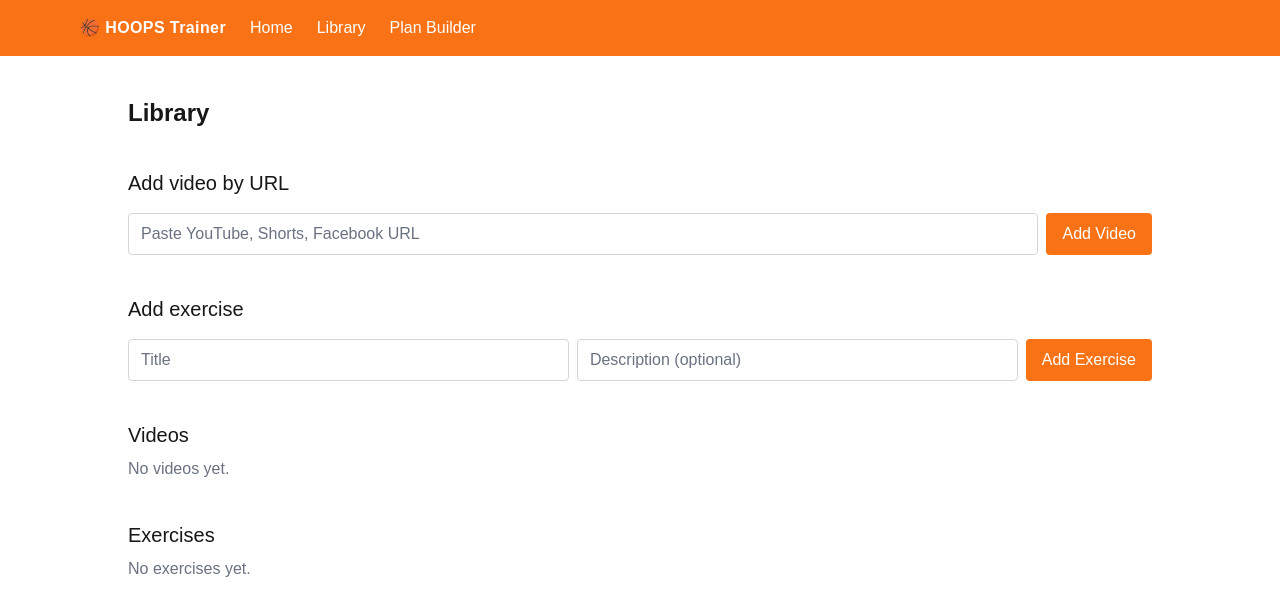
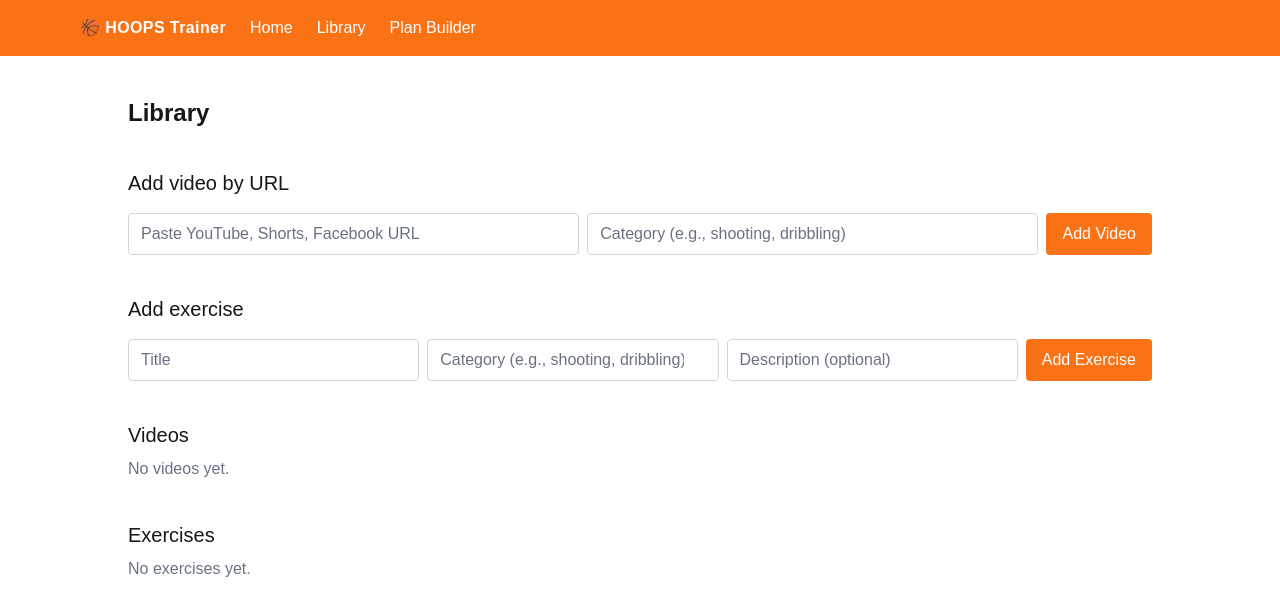
Before and after one commit to jmjcko/hoops-trainer, a Next.js app: page /library in a window 1280 px wide. Shown: the top 616 px of the page. Built offline with nearby package versions, Linux system fonts and the light colour scheme.

Commit message:
feat(categories): add category to videos/exercises and UI inputs + display

```diff
--- a/src/app/library/page.tsx
+++ b/src/app/library/page.tsx
@@ -15,6 +15,8 @@ export default function LibraryPage() {
   const [videoError, setVideoError] = useState<string | null>(null);
   const [exerciseTitle, setExerciseTitle] = useState("");
   const [exerciseDesc, setExerciseDesc] = useState("");
+  const [videoCategory, setVideoCategory] = useState("");
+  const [exerciseCategory, setExerciseCategory] = useState("");
 
   useEffect(() => {
     setLib(loadLibrary());
@@ -36,11 +38,13 @@ export default function LibraryPage() {
       id: idBase,
       url,
       platform,
+      category: videoCategory.trim() || undefined,
     };
     const updated = upsertVideo(item);
     setLib(updated);
     setVideoUrl("");
     setVideoError(null);
+    setVideoCategory("");
   };
 
   const handleRemoveVideo = (id: string) => {
@@ -53,12 +57,14 @@ export default function LibraryPage() {
     const ex: ExerciseItem = {
       id: createId("ex"),
       title: exerciseTitle.trim(),
+      category: exerciseCategory.trim() || undefined,
       description: exerciseDesc.trim() || undefined,
     };
     const updated = upsertExercise(ex);
     setLib(updated);
     setExerciseTitle("");
     setExerciseDesc("");
+    setExerciseCategory("");
   };
 
   const videoEmbeds = useMemo(() => {
@@ -80,17 +86,32 @@ export default function LibraryPage() {
 
       <section className="space-y-4">
         <h2 className="text-xl font-medium">Add video by URL</h2>
-        <div className="flex gap-2">
+        <div className="flex flex-col gap-2 sm:flex-row">
           <input
             className="flex-1 rounded border border-gray-300 px-3 py-2 bg-white text-black placeholder:text-gray-500 focus:outline-none focus:ring-2 focus:ring-[var(--accent)] focus:border-transparent dark:bg-zinc-800 dark:text-white dark:border-zinc-700 dark:placeholder:text-gray-400"
             placeholder="Paste YouTube, Shorts, Facebook URL"
             value={videoUrl}
             onChange={e => setVideoUrl(e.target.value)}
           />
+          <input
+            className="flex-1 rounded border border-gray-300 px-3 py-2 bg-white text-black placeholder:text-gray-500 focus:outline-none focus:ring-2 focus:ring-[var(--accent)] focus:border-transparent dark:bg-zinc-800 dark:text-white dark:border-zinc-700 dark:placeholder:text-gray-400"
+            placeholder="Category (e.g., shooting, dribbling)"
+            list="category-options"
+            value={videoCategory}
+            onChange={e => setVideoCategory(e.target.value)}
+          />
           <button className="rounded bg-[var(--accent)] text-[var(--accent-contrast)] px-4 py-2" onClick={handleAddVideo}>
             Add Video
           </button>
         </div>
+        <datalist id="category-options">
+          <option value="shooting" />
+          <option value="dribbling" />
+          <option value="passing" />
+          <option value="defense" />
+          <option value="conditioning" />
+          <option value="footwork" />
+        </datalist>
         {videoError && <p className="text-sm text-red-600">{videoError}</p>}
       </section>
 
@@ -102,6 +123,13 @@ export default function LibraryPage() {
             placeholder="Title"
             value={exerciseTitle}
             onChange={e => setExerciseTitle(e.target.value)}
+          />
+          <input
+            className="flex-1 rounded border border-gray-300 px-3 py-2 bg-white text-black placeholder:text-gray-500 focus:outline-none focus:ring-2 focus:ring-[var(--accent)] focus:border-transparent dark:bg-zinc-800 dark:text-white dark:border-zinc-700 dark:placeholder:text-gray-400"
+            placeholder="Category (e.g., shooting, dribbling)"
+            list="category-options"
+            value={exerciseCategory}
+            onChange={e => setExerciseCategory(e.target.value)}
           />
           <input
             className="flex-1 rounded border border-gray-300 px-3 py-2 bg-white text-black placeholder:text-gray-500 focus:outline-none focus:ring-2 focus:ring-[var(--accent)] focus:border-transparent dark:bg-zinc-800 dark:text-white dark:border-zinc-700 dark:placeholder:text-gray-400"
@@ -139,6 +167,7 @@ export default function LibraryPage() {
           {lib.exercises.map(e => (
             <li key={e.id} className="rounded border p-3">
               <div className="font-medium">{e.title}</div>
+              <div className="text-xs text-gray-500">{e.category || "uncategorized"}</div>
               {e.description && <div className="text-sm text-gray-500">{e.description}</div>}
             </li>
           ))}
--- a/src/app/plan-builder/page.tsx
+++ b/src/app/plan-builder/page.tsx
@@ -98,7 +98,10 @@ export default function PlanBuilderPage() {
             <ul className="space-y-2 max-h-80 overflow-auto pr-2">
               {lib.videos.map(v => (
                 <li key={v.id} className="flex justify-between items-center rounded border p-2">
-                  <span className="truncate">{v.id}</span>
+                  <div className="min-w-0">
+                    <div className="truncate text-sm">{v.id}</div>
+                    <div className="text-xs text-gray-500">{v.category || "uncategorized"}</div>
+                  </div>
                   <button className="px-2 py-1 border rounded" onClick={() => addVideoToPlan(v.id)}>Add</button>
                 </li>
               ))}
@@ -110,7 +113,10 @@ export default function PlanBuilderPage() {
             <ul className="space-y-2 max-h-80 overflow-auto pr-2">
               {lib.exercises.map(e => (
                 <li key={e.id} className="flex justify-between items-center rounded border p-2">
-                  <span className="truncate">{e.title}</span>
+                  <div className="min-w-0">
+                    <div className="truncate">{e.title}</div>
+                    <div className="text-xs text-gray-500">{e.category || "uncategorized"}</div>
+                  </div>
                   <button className="px-2 py-1 border rounded" onClick={() => addExerciseToPlan(e.id)}>Add</button>
                 </li>
               ))}
--- a/src/types/library.ts
+++ b/src/types/library.ts
@@ -4,6 +4,7 @@ export interface VideoItem {
   id: string;
   url: string;
   platform: VideoPlatform;
+  category?: string;
   title?: string;
   thumbnailUrl?: string;
   durationSeconds?: number;
@@ -13,6 +14,7 @@ export interface VideoItem {
 export interface ExerciseItem {
   id: string;
   title: string;
+  category?: string;
   description?: string;
   durationMinutes?: number;
 }
```
